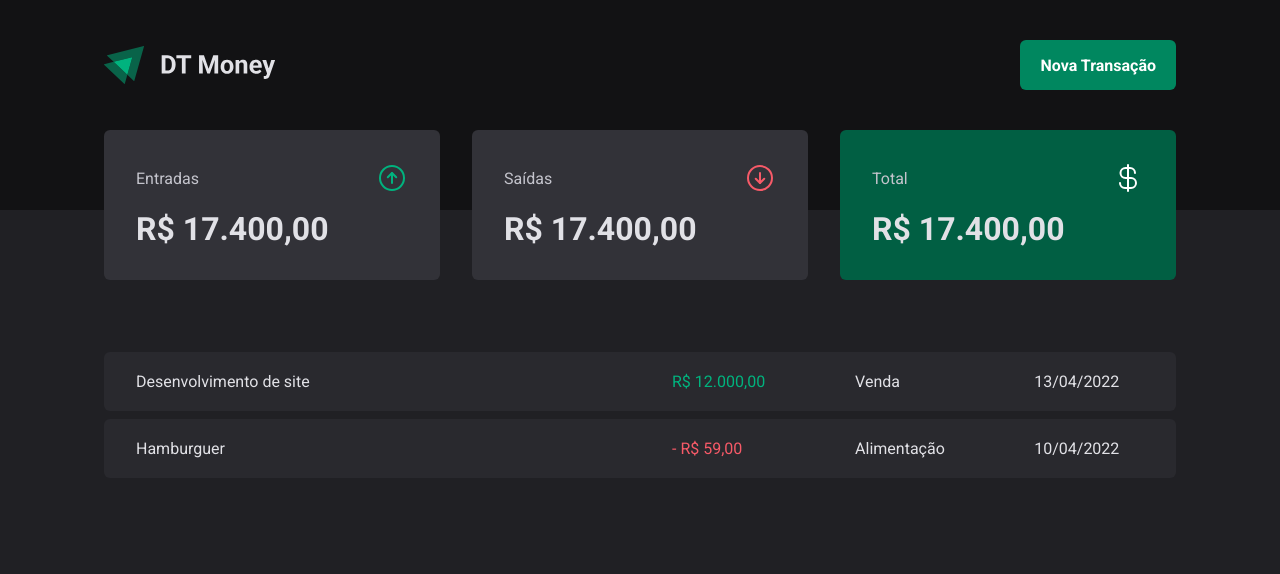
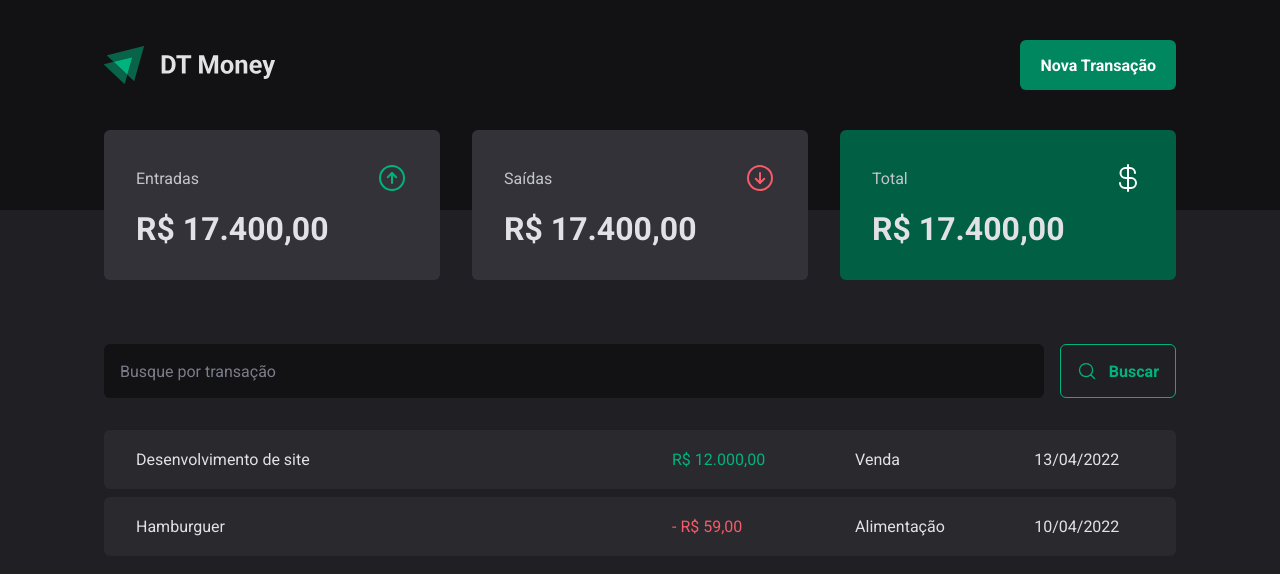
Before and after one commit to lfeliperibeiro/dt-money-new, a React (Vite) app: page / in a window 1280 px wide. Shown: the top 574 px of the page. Built offline with nearby package versions, Linux system fonts and the light colour scheme.

Commit message:
feat: create search form

```diff
--- /dev/null
+++ b/src/pages/Transactions/components/SearchForm/index.tsx
@@ -0,0 +1,14 @@
+import { SearchFormContainer } from './styles'
+import { MagnifyingGlass } from 'phosphor-react'
+
+export function SearchForm() {
+  return (
+    <SearchFormContainer>
+      <input type="text" placeholder={'Busque por transação'} />
+      <button type={'submit'}>
+        <MagnifyingGlass size={20} />
+        Buscar
+      </button>
+    </SearchFormContainer>
+  )
+}
--- /dev/null
+++ b/src/pages/Transactions/components/SearchForm/styles.ts
@@ -0,0 +1,38 @@
+import styled from 'styled-components'
+
+export const SearchFormContainer = styled.form`
+  display: flex;
+  gap: 1rem;
+
+  input {
+    flex: 1;
+    border-radius: 6px;
+    border: 0;
+    background: ${(props) => props.theme['gray-900']};
+    color: ${(props) => props.theme['gray-300']};
+    padding: 1rem;
+
+    &::placeholder {
+      color: ${(props) => props.theme['gray-500']};
+    }
+  }
+
+  button {
+    display: flex;
+    align-items: center;
+    gap: 0.75rem;
+    background: transparent;
+    padding: 1rem;
+    border: 1px solid ${(props) => props.theme['green-300']};
+    color: ${(props) => props.theme['green-300']};
+    font-weight: bold;
+    border-radius: 6px;
+
+    &:hover {
+      background: ${(props) => props.theme['green-500']};
+      border-color: ${(props) => props.theme['green-500']};
+      color: ${(props) => props.theme['white']};
+      transition: background-color 0.2s, color 0.2s, border-color 0.2s;
+    }
+  }
+`
--- a/src/pages/Transactions/index.tsx
+++ b/src/pages/Transactions/index.tsx
@@ -5,6 +5,7 @@
   TransactionsTable,
   PriceHighlight,
 } from './styles'
+import { SearchForm } from './components/SearchForm'
 
 export function Transactions() {
   return (
@@ -12,6 +13,7 @@
       <Header />
       <Summary />
       <TransactionsContainer>
+        <SearchForm />
         <TransactionsTable>
           <tbody>
             <tr>
```
